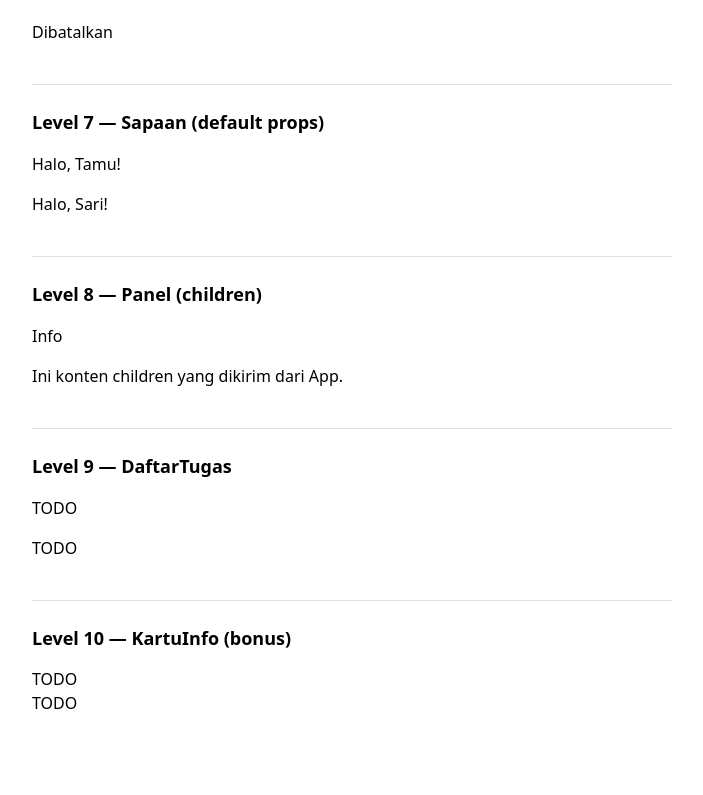
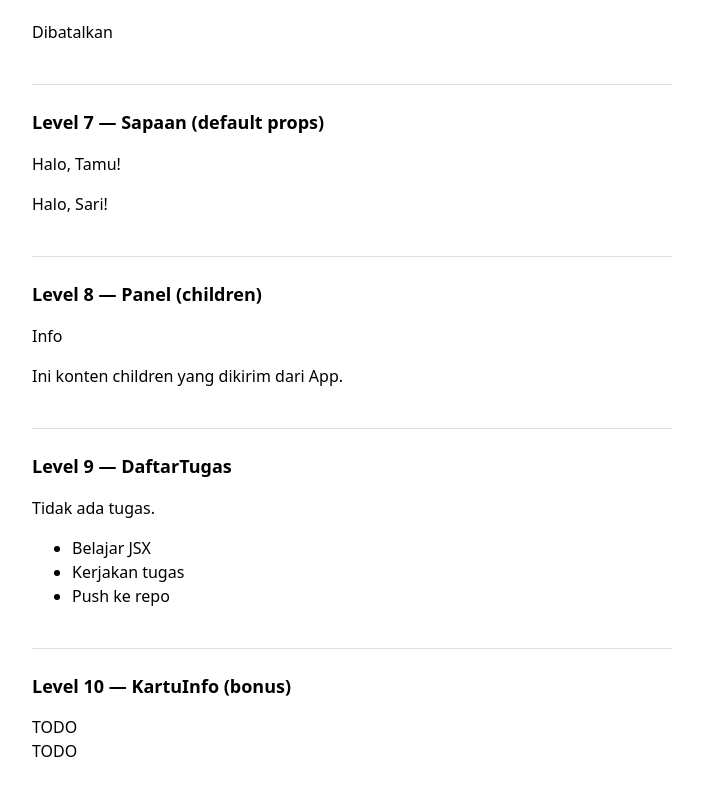
Before and after one commit to webdev-if-its/frontend-5053241032, a React (Vite) app in the folder pertemuan-02/: page / in a window 1280 px wide. Shown: the part 1318-2113 px from the top of the page, without its empty margins (288-991 px from the left). Built offline with nearby package versions, Linux system fonts and the light colour scheme.

Commit message:
pertemuan-02: Level 9 selesai

```diff
--- a/pertemuan-02/src/components/DaftarTugas.tsx
+++ b/pertemuan-02/src/components/DaftarTugas.tsx
@@ -3,6 +3,23 @@
 // <ul> berisi satu <li> per tugas — WAJIB beri `key` yang tepat di tiap
 // <li> (React akan mencatat warning kalau key hilang/salah, dan itu
 // dicek otomatis). Lihat SOAL.md untuk kontrak lengkap.
-export function DaftarTugas(props: any) {
-  return <p>TODO</p>
+//
+interface tugasProps{
+  tugas: string[]
+
 }
+
+
+export function DaftarTugas({ tugas }: tugasProps) {
+  if (tugas.length === 0) {
+    return <p>Tidak ada tugas.</p>
+  }
+
+  return (
+    <ul>
+      {tugas.map((item, index) => (
+        <li key={`${index}-${item}`}>{item}</li>
+      ))}
+    </ul>
+  );
+}
```
